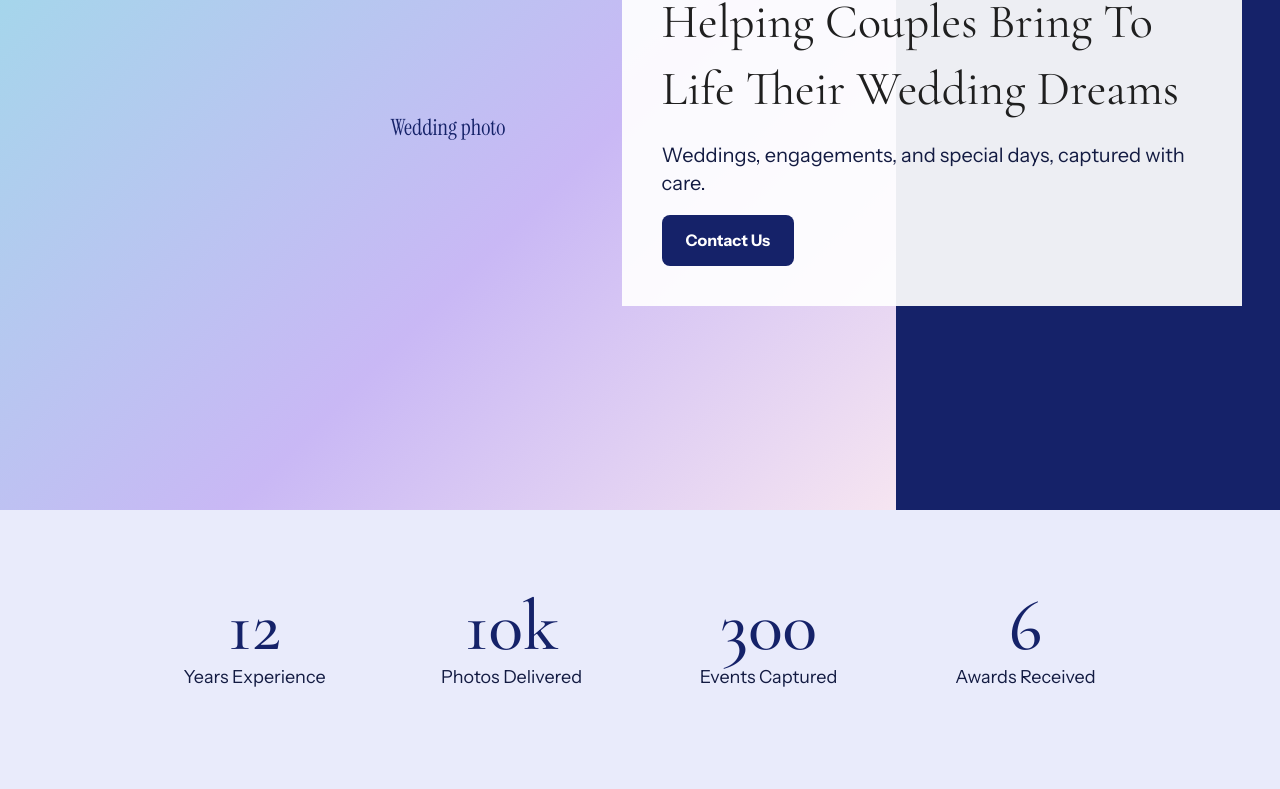
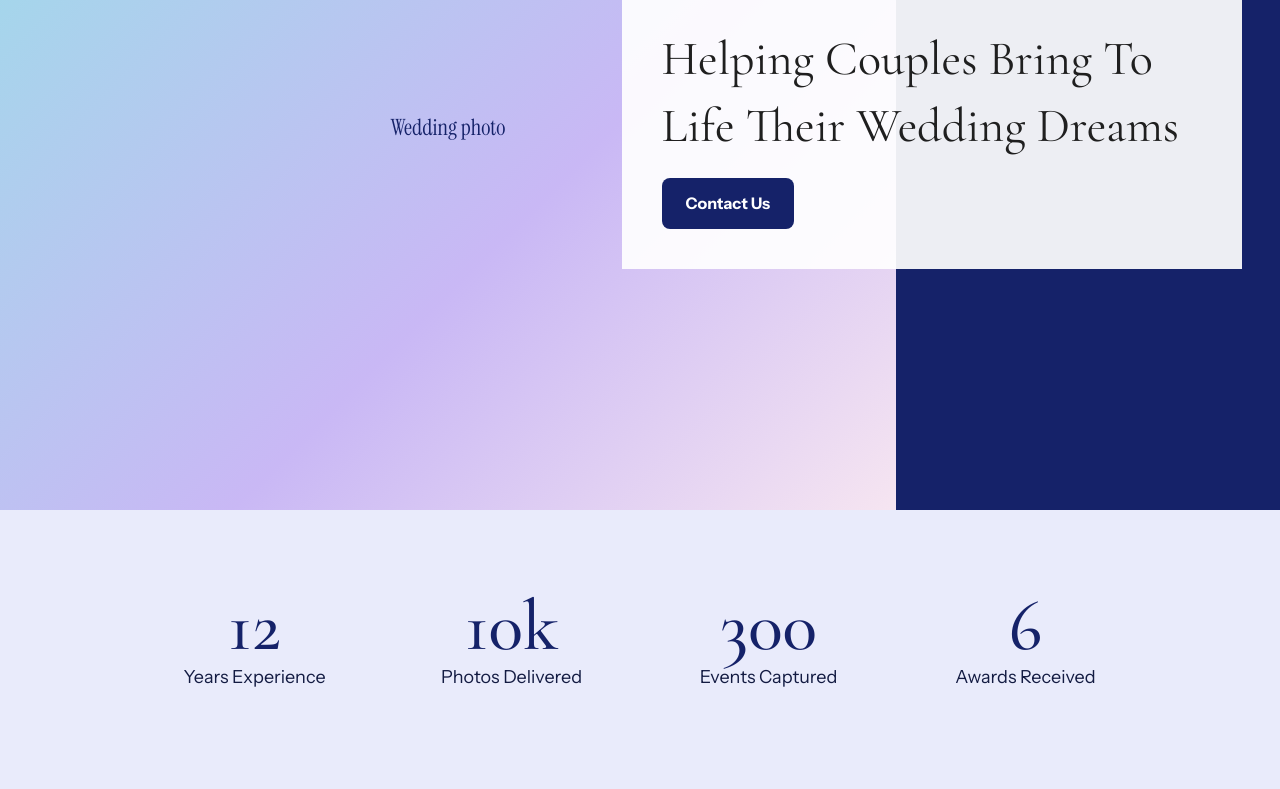
Before and after one commit to codex2856/oceania, a plain HTML site: page photography-studio.html in a window 1280 px wide. Shown: the part 4931-5720 px from the top of the page. Drawn offline with nearby package versions, Linux system fonts and the light colour scheme.

Commit message:
Remove invented line from the wedding block
Co-Authored-By: Claude Sonnet 5.5 <noreply@anthropic.com>
Claude-Session: https://claude.ai/code/session_01QrM39LWvTgsjcQ8kJgQeS3

```diff
--- a/photography-studio.html
+++ b/photography-studio.html
@@ -72,7 +72,6 @@
       <div class="bridal-photo"><div class="ph " role="img" aria-label="Placeholder: Wedding photo" data-label="Wedding photo" style="aspect-ratio:997/850"></div></div>
       <div class="bridal-strip"></div>
       <div class="bridal-box ap"><h2>Helping Couples Bring To Life Their Wedding Dreams</h2>
-        <p>Weddings, engagements, and special days, captured with care.</p>
         <div><a class="button " href="contact.html">Contact Us</a></div></div>
     </section>
 
```
